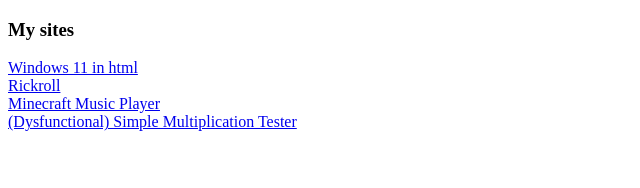
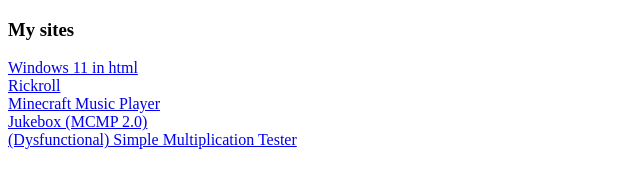
Before and after one commit to Minefan07/minefan07.github.io, a plain HTML site: page index.html in a window 1280 px wide. Shown: the whole page, without its empty margins (0-640 px from the left). Drawn offline with Linux system fonts and the light colour scheme.

Commit message:
Add "Jukebox" link

```diff
--- a/index.html
+++ b/index.html
@@ -9,6 +9,7 @@
             <a href="https://minefan07.github.io/windows11inhtml" target="_blank">Windows 11 in html</a><br>
             <a href="https://minefan07.github.io/rr" target="_blank">Rickroll</a><br>
             <a href="https://minefan07.github.io/mcmp" target="_blank">Minecraft Music Player</a><br>
+            <a href="https://minefan07.github.io/jukebox" target="_blank">Jukebox (MCMP 2.0)</a><br>
             <a href="https://minefan07.github.io/smt" target="_blank">(Dysfunctional) Simple Multiplication Tester</a><br>
         </div>
     </body>
```
